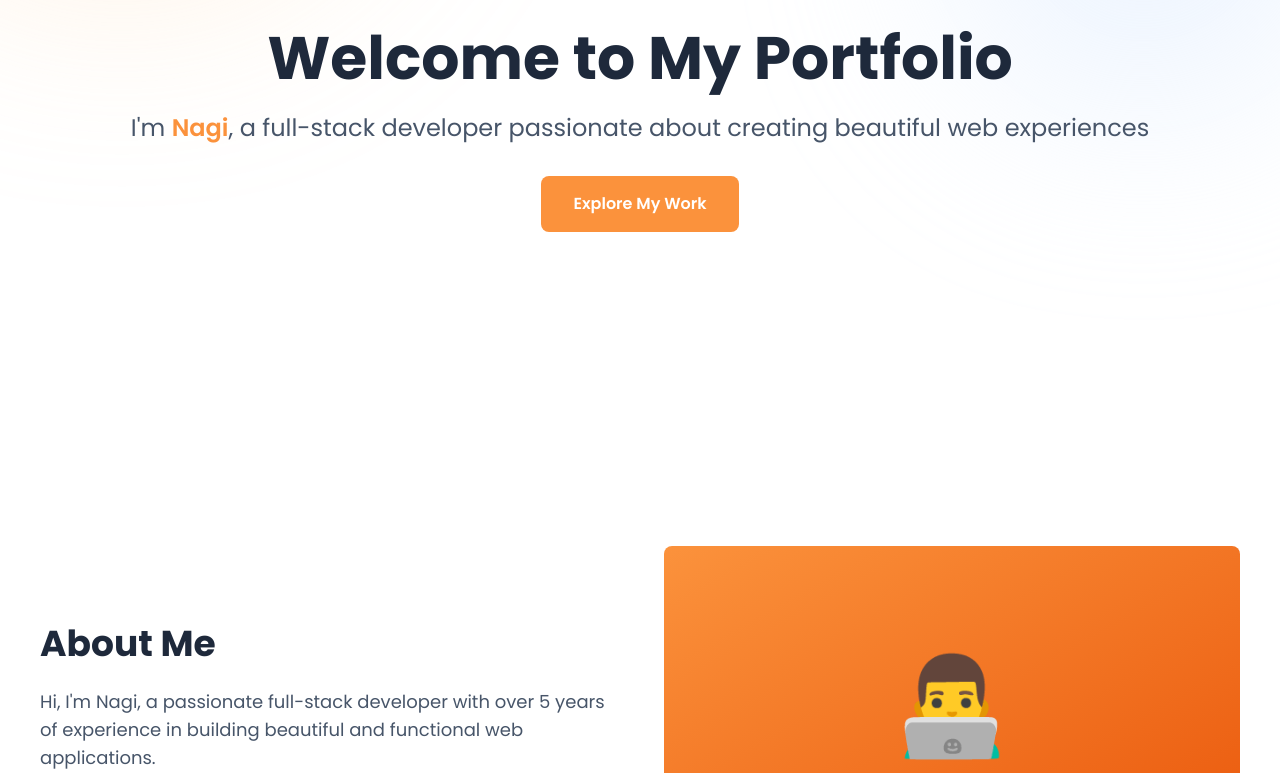
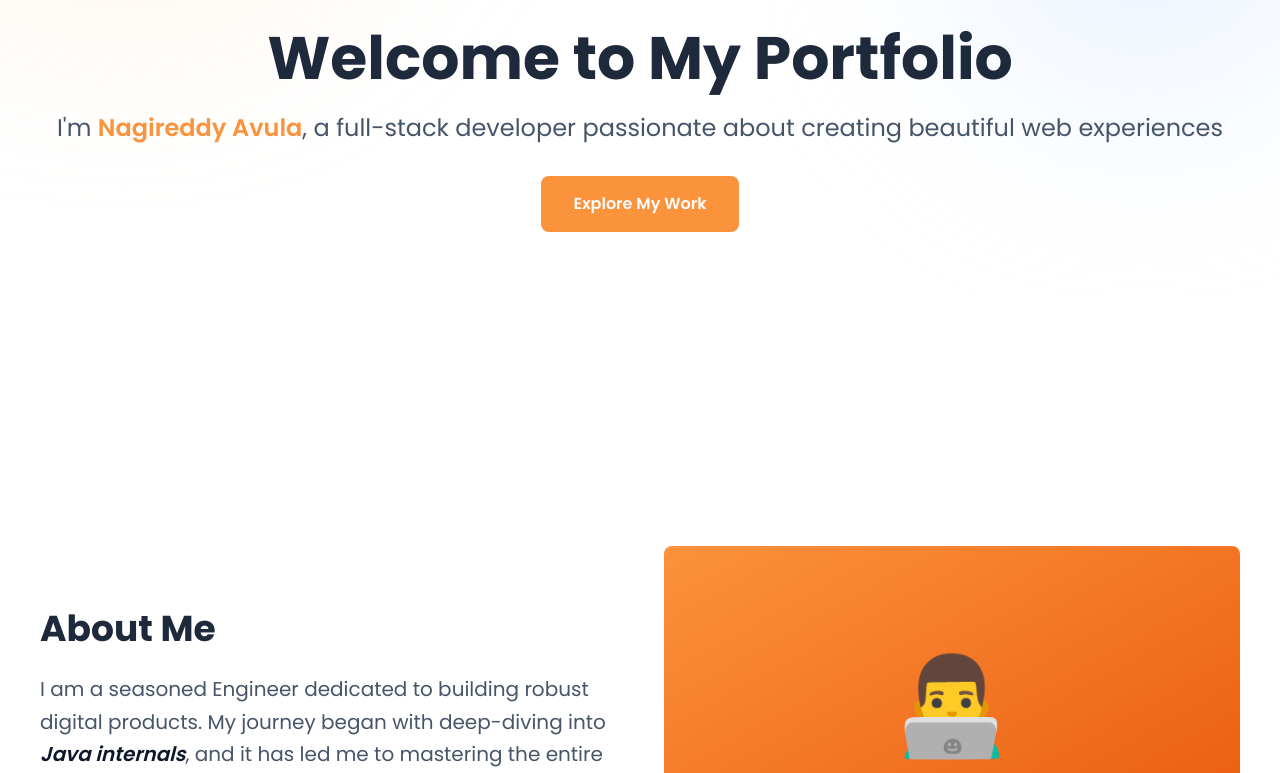
Before and after one commit to anreddy7816/my-portfolio, a React (Vite) app: page / in a window 1280 px wide. Shown: the part 447-1220 px from the top of the page. Built offline with nearby package versions, Linux system fonts and the light colour scheme; the HTML template or start-up script is replaced by a standard one.

Commit message:
about me update

```diff
--- a/src/App.jsx
+++ b/src/App.jsx
@@ -135,8 +135,11 @@ export default function App() {
             <div className="mb-8 text-8xl">👋</div>
             <h1 className="text-6xl font-bold mb-6">Welcome to My Portfolio</h1>
             <p className="text-2xl text-slate-600 dark:text-slate-400 mb-8">
-              I'm <span className="text-orange-400 font-semibold">Nagi</span>, a
-              full-stack developer passionate about creating beautiful web
+              I'm{" "}
+              <span className="text-orange-400 font-semibold">
+                Nagireddy Avula
+              </span>
+              , a full-stack developer passionate about creating beautiful web
               experiences
             </p>
             <a
@@ -153,10 +156,14 @@ export default function App() {
             <div className="grid grid-cols-1 md:grid-cols-2 gap-12 items-center">
               <div>
                 <h2 className="text-4xl font-bold mb-6">About Me</h2>
-                <p className="text-slate-600 dark:text-slate-400 text-lg mb-4">
-                  Hi, I'm Nagi, a passionate full-stack developer with over 5
-                  years of experience in building beautiful and functional web
-                  applications.
+                <p class="text-xl text-slate-600 leading-relaxed max-w-4xl">
+                  I am a seasoned Engineer dedicated to building robust digital
+                  products. My journey began with deep-diving into{" "}
+                  <span class="text-slate-900 font-semibold italic">
+                    Java internals
+                  </span>
+                  , and it has led me to mastering the entire software delivery
+                  lifecycle.
                 </p>
               </div>
               <div className="bg-gradient-to-br from-orange-400 to-orange-600 h-80 rounded-lg flex items-center justify-center">
@@ -652,7 +659,7 @@ export default function App() {
                 <div>
                   <h3 className="text-xl font-semibold mb-2">Location</h3>
                   <p className="text-slate-600 dark:text-slate-400">
-                    San Francisco, CA, USA
+                    Guntur, Andhra Pradesh, INDIA
                   </p>
                 </div>
               </div>
```
